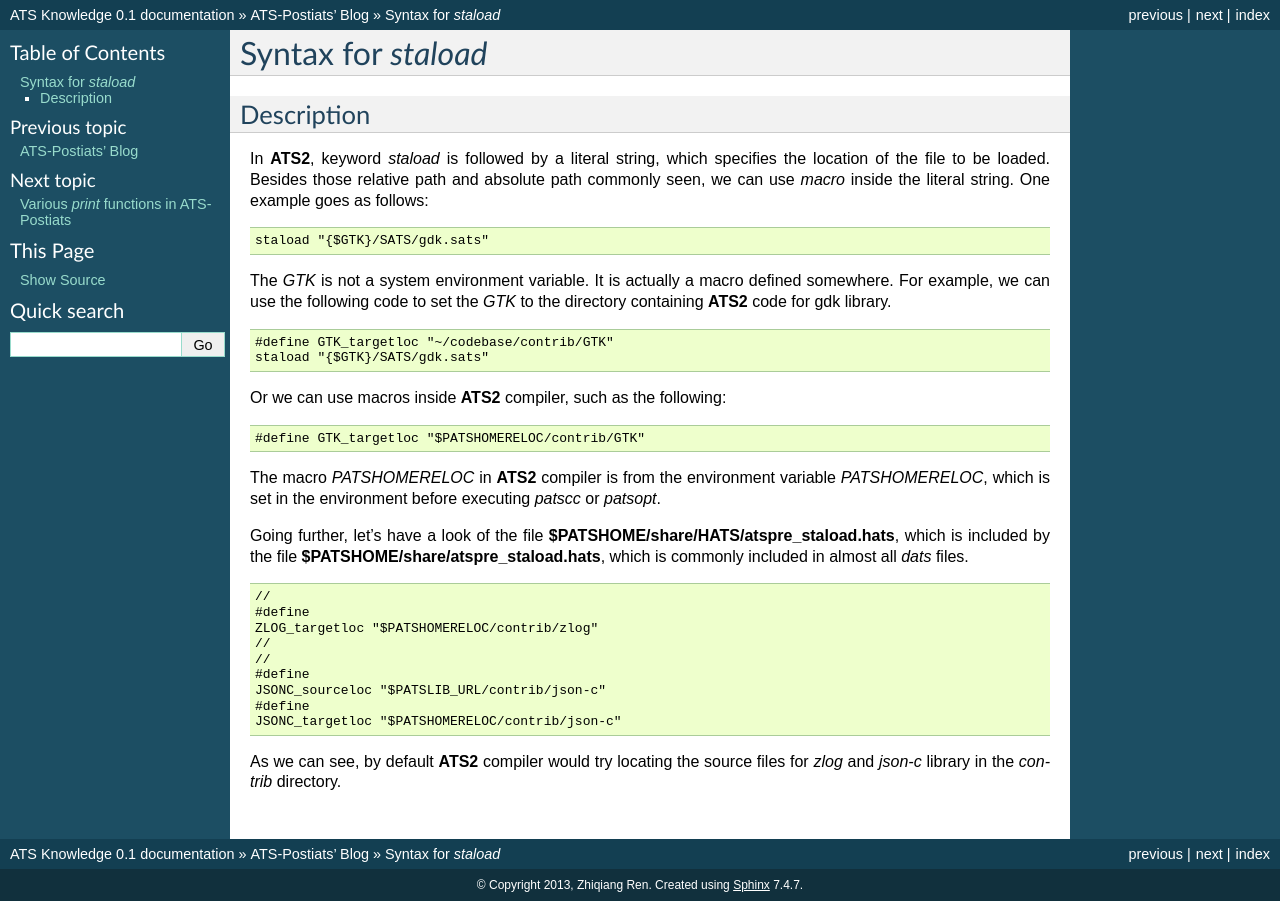
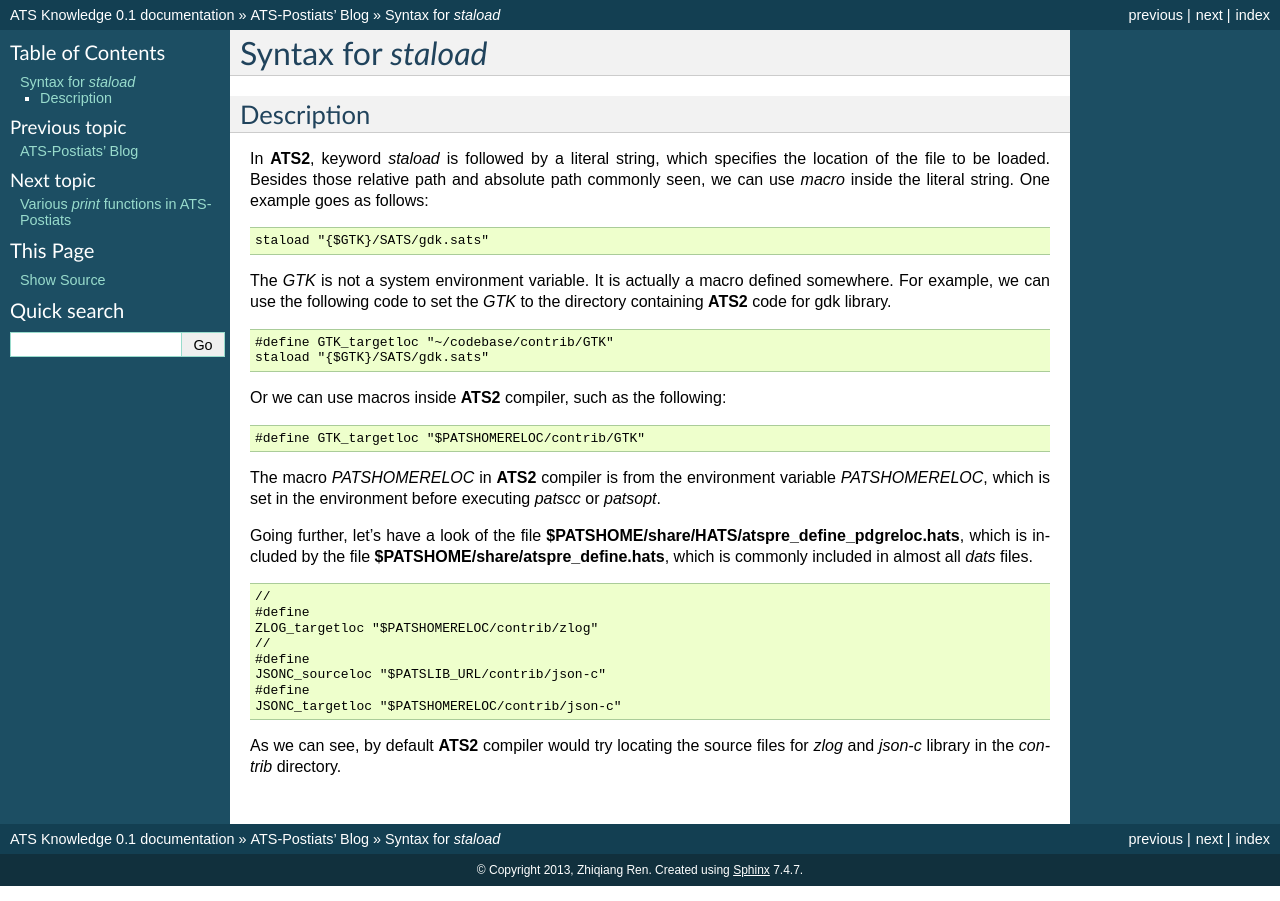
Before and after one commit to alex-ren/org.ats-lang.documentation, a Sphinx documentation site: the page built from source/ats_blog/staload_var/content.rst, in a window 1280 px wide. Built offline with Sphinx 7.4.7, drawn with Linux system fonts in a browser that asks for light colours; formulas are drawn with MathJax 3.

Commit message:
correct "Syntax for staload"

```diff
--- a/source/ats_blog/staload_var/content.rst
+++ b/source/ats_blog/staload_var/content.rst
@@ -32,8 +32,8 @@ Or we can use macros inside **ATS2** compiler, such as the following:
 The macro *PATSHOMERELOC* in **ATS2** compiler is from the environment variable *PATSHOMERELOC*, which
 is set in the environment before executing *patscc* or *patsopt*.
 
-Going further, let's have a look of the file **$PATSHOME/share/HATS/atspre_staload.hats**, which is
-included by the file **$PATSHOME/share/atspre_staload.hats**, which is commonly included in almost
+Going further, let's have a look of the file **$PATSHOME/share/HATS/atspre_define_pdgreloc.hats**, which is
+included by the file **$PATSHOME/share/atspre_define.hats**, which is commonly included in almost
 all *dats* files.
 
 .. code-block:: none
@@ -42,7 +42,6 @@ all *dats* files.
    #define
    ZLOG_targetloc "$PATSHOMERELOC/contrib/zlog"
    //
-   //
    #define
    JSONC_sourceloc "$PATSLIB_URL/contrib/json-c"
    #define
```
